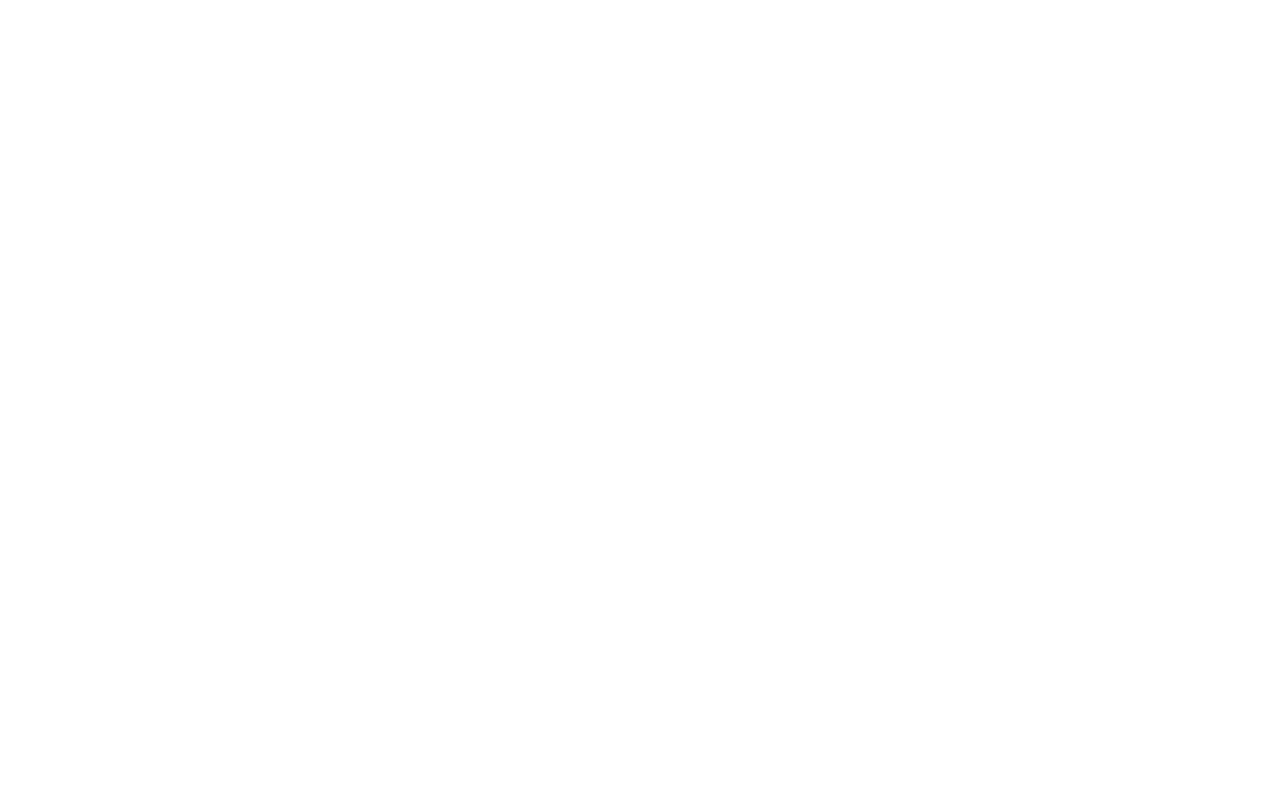
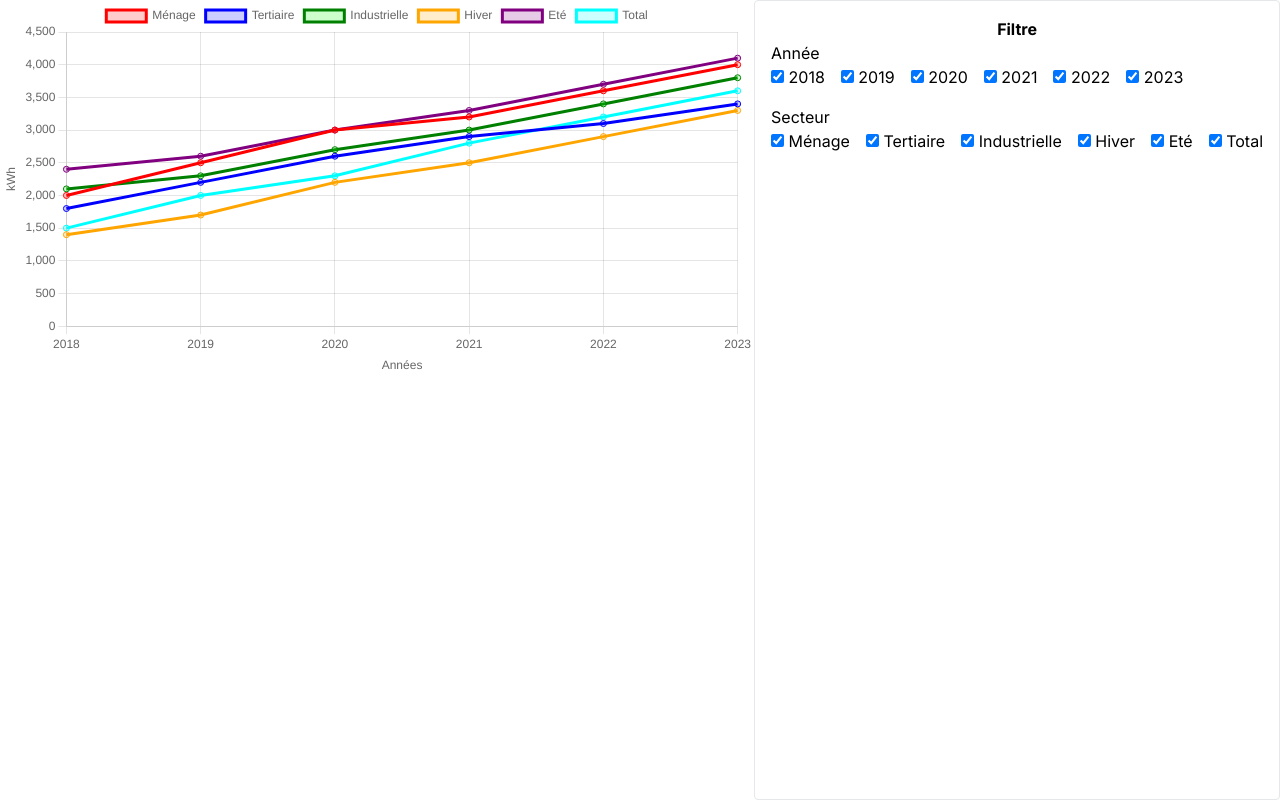
Before and after one commit to Badyssblt/SAE303, a Nuxt app: page /graphic in a window 1280 px wide. Before the commit this address had no page. Built offline with nearby package versions, Linux system fonts and the light colour scheme.

Commit message:
Feat: Adding Chart

```diff
--- a/package.json
+++ b/package.json
@@ -11,7 +11,6 @@
   },
   "dependencies": {
     "@vueuse/motion": "^2.2.5",
-    "animejs": "^3.2.2",
     "apexcharts": "^3.53.0",
     "chart.js": "^4.4.4",
     "nuxt": "^3.13.0",
--- /dev/null
+++ b/pages/graphic.vue
@@ -0,0 +1,196 @@
+<template>
+  <div class="flex min-h-screen w-full">
+    <div class="flex-1">
+      <Line :data="filteredData" :options="chartOptions" />
+    </div>
+    <aside class="border p-4 rounded">
+      <h2 class="text-center font-bold">Filtre</h2>
+      <div class="flex flex-col">
+        <h2>Année</h2>
+        <div class="flex flex-wrap gap-4">
+          <label for="2018">
+            <input type="checkbox" value="2018" id="2018" v-model="selectedYears" @change="updateChart" />
+            2018
+          </label>
+          <label for="2019">
+            <input type="checkbox" value="2019" id="2019" v-model="selectedYears" @change="updateChart" />
+            2019
+          </label>
+          <label for="2020">
+            <input type="checkbox" value="2020" id="2020" v-model="selectedYears" @change="updateChart" />
+            2020
+          </label>
+          <label for="2021">
+            <input type="checkbox" value="2021" id="2021" v-model="selectedYears" @change="updateChart" />
+            2021
+          </label>
+          <label for="2022">
+            <input type="checkbox" value="2022" id="2022" v-model="selectedYears" @change="updateChart" />
+            2022
+          </label>
+          <label for="2023">
+            <input type="checkbox" value="2023" id="2023" v-model="selectedYears" @change="updateChart" />
+            2023
+          </label>
+        </div>
+      </div>
+
+      <div class="flex flex-col mt-4">
+        <h2>Secteur</h2>
+        <div class="flex flex-wrap gap-4">
+          <label for="menage">
+            <input type="checkbox" value="Ménage" id="menage" v-model="selectedSectors" @change="updateChart" />
+            Ménage
+          </label>
+          <label for="tertiare">
+            <input type="checkbox" value="Tertiaire" id="tertiare" v-model="selectedSectors" @change="updateChart" />
+            Tertiaire
+          </label>
+          <label for="industrielle">
+            <input type="checkbox" value="Industrielle" id="industrielle" v-model="selectedSectors" @change="updateChart" />
+            Industrielle
+          </label>
+          <label for="hiver">
+            <input type="checkbox" value="Hiver" id="hiver" v-model="selectedSectors" @change="updateChart" />
+            Hiver
+          </label>
+          <label for="ete">
+            <input type="checkbox" value="Eté" id="ete" v-model="selectedSectors" @change="updateChart" />
+            Eté
+          </label>
+          <label for="total">
+            <input type="checkbox" value="Total" id="total" v-model="selectedSectors" @change="updateChart" />
+            Total
+          </label>
+        </div>
+      </div>
+    </aside>
+  </div>
+</template>
+
+<script setup>
+// Importation des composants nécessaires
+import { ref, computed } from 'vue';
+import { Line } from 'vue-chartjs';
+import {
+  Chart as ChartJS,
+  Title,
+  Tooltip,
+  Legend,
+  LineElement,
+  CategoryScale,
+  LinearScale,
+  PointElement,
+} from 'chart.js';
+
+ChartJS.register(Title, Tooltip, Legend, LineElement, CategoryScale, LinearScale, PointElement);
+
+// Données du graphique
+const fullChartData = ref({
+  labels: ['2017', '2018', '2019', '2020', '2021', '2022', '2023'], // Années
+  datasets: [
+    {
+      label: 'Ménage',
+      data: [1500, 2000, 2500, 3000, 3200, 3600, 4000],
+      borderColor: 'red',
+      backgroundColor: 'rgba(255, 0, 0, 0.2)',
+      fill: false,
+    },
+    {
+      label: 'Tertiaire',
+      data: [1300, 1800, 2200, 2600, 2900, 3100, 3400],
+      borderColor: 'blue',
+      backgroundColor: 'rgba(0, 0, 255, 0.2)',
+      fill: false,
+    },
+    {
+      label: 'Industrielle',
+      data: [1600, 2100, 2300, 2700, 3000, 3400, 3800],
+      borderColor: 'green',
+      backgroundColor: 'rgba(0, 255, 0, 0.2)',
+      fill: false,
+    },
+    {
+      label: 'Hiver',
+      data: [1100, 1400, 1700, 2200, 2500, 2900, 3300],
+      borderColor: 'orange',
+      backgroundColor: 'rgba(255, 165, 0, 0.2)',
+      fill: false,
+    },
+    {
+      label: 'Eté',
+      data: [1800, 2400, 2600, 3000, 3300, 3700, 4100],
+      borderColor: 'purple',
+      backgroundColor: 'rgba(128, 0, 128, 0.2)',
+      fill: false,
+    },
+    {
+      label: 'Total',
+      data: [1200, 1500, 2000, 2300, 2800, 3200, 3600],
+      borderColor: 'cyan',
+      backgroundColor: 'rgba(0, 255, 255, 0.2)',
+      fill: false,
+    },
+  ],
+});
+
+// Options du graphique
+const chartOptions = ref({
+  responsive: true,
+  plugins: {
+    legend: {
+      display: true,
+    },
+    tooltip: {
+      mode: 'index',
+      intersect: false,
+    },
+  },
+  scales: {
+    x: {
+      title: {
+        display: true,
+        text: 'Années',
+      },
+    },
+    y: {
+      title: {
+        display: true,
+        text: 'kWh',
+      },
+      beginAtZero: true,
+    },
+  },
+});
+
+// Suivi des années et secteurs sélectionnés
+const selectedYears = ref(['2018', '2019', '2020', '2021', '2022', '2023']);
+const selectedSectors = ref(['Ménage', 'Tertiaire', 'Industrielle', 'Hiver', 'Eté', 'Total']);
+
+// Filtrage des données en fonction des années et secteurs sélectionnés
+const filteredData = computed(() => {
+  // Filtrage des indices des années sélectionnées
+  const selectedYearIndexes = fullChartData.value.labels.map((year, index) => {
+    return selectedYears.value.includes(year) ? index : null;
+  }).filter(index => index !== null);
+
+  return {
+    // Filtrer les labels des années sélectionnées
+    labels: fullChartData.value.labels.filter((year, index) => selectedYearIndexes.includes(index)),
+    // Filtrer les datasets des secteurs sélectionnés
+    datasets: fullChartData.value.datasets
+        .filter(dataset => selectedSectors.value.includes(dataset.label))
+        .map(dataset => {
+          return {
+            ...dataset,
+            data: dataset.data.filter((_, index) => selectedYearIndexes.includes(index)),
+          };
+        }),
+  };
+});
+
+// Fonction de mise à jour
+const updateChart = () => {
+  // Cette fonction est appelée lorsqu'il y a un changement dans les cases à cocher
+};
+</script>
--- a/pages/index.vue
+++ b/pages/index.vue
@@ -46,39 +46,47 @@
 </script>
 
 <template>
-  <div class="absolute w-full h-screen">
-    <img src="/background.jpg" alt="Description de l'image" class="absolute brightness-50 w-full h-full">
-  </div>
-  <div class="mb-4 relative z-50 w-full h-screen flex flex-col items-center justify-center text-white">
-    <h2 class="text-xl font-bold text-center">Energie en France :</h2>
-    <p class="text-center">Dans quelle mesure la crise de l’énergie en France a-t-elle affecté la consommation des différentes régions et grandes villes ?</p>
-  </div>
-  <div class="h-screen">
-    <div>
-      <p class="text-xl text-center my-24">Vous le savez, la guerre en Ukraine a eu énormement de conséquence dans le monde. Mais nous allons nous concentrer uniquement sur l'énergie en France, en montrant la consommation annuelle, avant, la guerre, puis pendant la guerre.</p>
-    </div>
-    <div class="flex h-96">
-      <LineChart :data="lineData" class="w-1/2" v-motion-slide-visible-once-left/>
-      <BarChart :data="chartData" class="w-1/2" v-motion-slide-visible-once-right/>
-    </div>
-    <div class="h-screen flex justify-center">
-      <Map2022 class="h-[300px]" v-show="currentMap === 2022" v-motion-slide-visible-once-right/>
-      <Map2021 v-show="currentMap === 2021" v-motion-slide-visible-once-right/>
-      <Map2020 v-show="currentMap === 2020" v-motion-slide-visible-once-right/>
-      <div class="mt-8">
-        <p>Changer d'année</p>
-        <div class="flex flex-wrap gap-4">
-          <button class="px-4 py-2 border rounded h-fit" :class="{ 'bg-green-500 text-white': selectedYear === 2022 }" @click="changeMap(2022)">2022</button>
-          <button class="px-4 py-2 border rounded h-fit" :class="{ 'bg-green-500 text-white': selectedYear === 2021 }" @click="changeMap(2021)">2021</button>
-          <button class="px-4 py-2 border rounded h-fit" :class="{ 'bg-green-500 text-white' : selectedYear === 2020 }" @click="changeMap(2020)">2020</button>
-        </div>
-      </div>
 
-    </div>
-    <div class="w-1/2 m-auto mt-4" v-motion-slide-visible-once-right>
-      <ProgressLine title="Tendance du prix du kw/h en centimes" :data="progressLineData"/>
-    </div>
-  </div>
+
+
+
+
+
+
+<!--  <div class="absolute w-full h-screen">-->
+<!--    <img src="/background.jpg" alt="Description de l'image" class="absolute brightness-50 w-full h-full">-->
+<!--  </div>-->
+<!--  <div class="mb-4 relative z-50 w-full h-screen flex flex-col items-center justify-center text-white">-->
+<!--    <h2 class="text-xl font-bold text-center">Energie en France :</h2>-->
+<!--    <p class="text-center">Dans quelle mesure la crise de l’énergie en France a-t-elle affecté la consommation des différentes régions et grandes villes ?</p>-->
+<!--  </div>-->
+<!--  <div class="h-screen">-->
+<!--    <div>-->
+<!--      <p class="text-xl text-center my-24">Vous le savez, la guerre en Ukraine a eu énormement de conséquence dans le monde. Mais nous allons nous concentrer uniquement sur l'énergie en France, en montrant la consommation annuelle, avant, la guerre, puis pendant la guerre.</p>-->
+<!--    </div>-->
+<!--    <div class="flex h-96">-->
+<!--      <LineChart :data="lineData" class="w-1/2" v-motion-slide-visible-once-left/>-->
+<!--      <BarChart :data="chartData" class="w-1/2" v-motion-slide-visible-once-right/>-->
+<!--    </div>-->
+<!--    <div class="h-screen flex justify-center">-->
+<!--      <Map2022 class="h-[300px]" v-show="currentMap === 2022" v-motion-slide-visible-once-right/>-->
+<!--      <Map2021 v-show="currentMap === 2021" v-motion-slide-visible-once-right/>-->
+<!--      <Map2020 v-show="currentMap === 2020" v-motion-slide-visible-once-right/>-->
+<!--      <div class="mt-8">-->
+<!--        <p>Changer d'année</p>-->
+<!--        <div class="flex flex-wrap gap-4">-->
+<!--          <button class="px-4 py-2 border rounded h-fit" :class="{ 'bg-green-500 text-white': selectedYear === 2022 }" @click="changeMap(2022)">2022</button>-->
+<!--          <button class="px-4 py-2 border rounded h-fit" :class="{ 'bg-green-500 text-white': selectedYear === 2021 }" @click="changeMap(2021)">2021</button>-->
+<!--          <button class="px-4 py-2 border rounded h-fit" :class="{ 'bg-green-500 text-white' : selectedYear === 2020 }" @click="changeMap(2020)">2020</button>-->
+<!--        </div>-->
+<!--      </div>-->
+
+<!--    </div>-->
+<!--    <div class="w-1/2 m-auto mt-4" v-motion-slide-visible-once-right>-->
+<!--      <ProgressLine title="Tendance du prix du kw/h en centimes" :data="progressLineData"/>-->
+<!--    </div>-->
+<!--  </div>-->
+
 
 </template>
 
```
Also changed, not shown: 1 other file (tests, documents, lock files or other folders).
